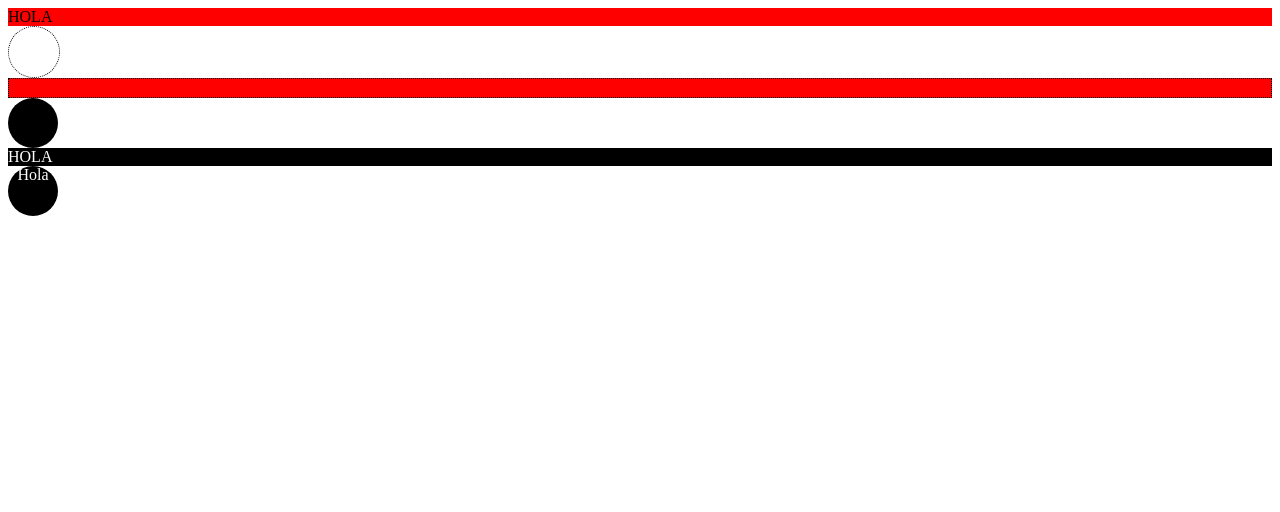
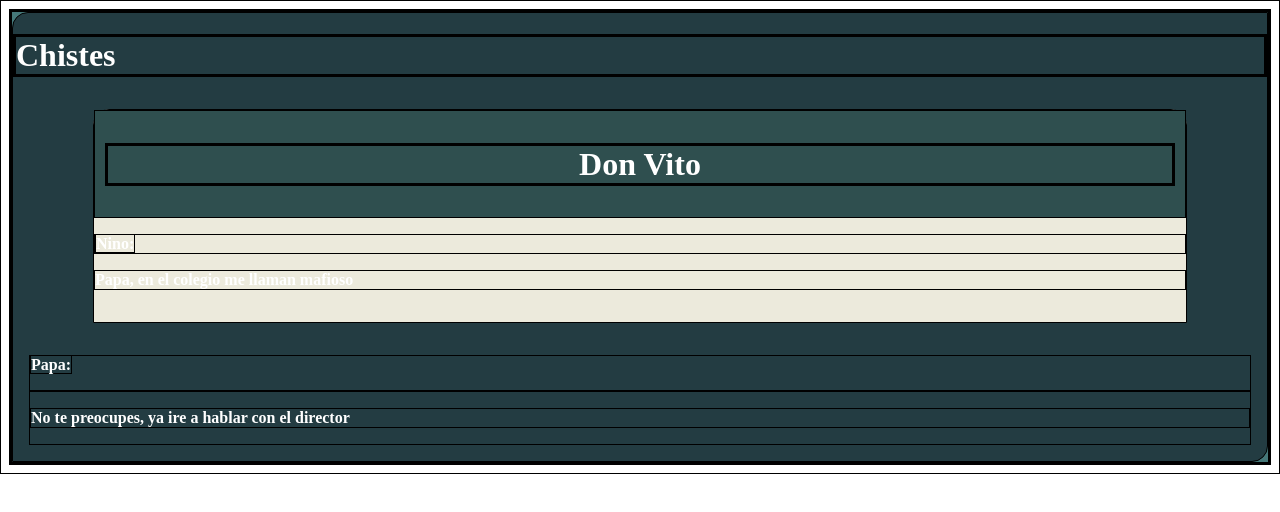
Before and after one commit to Rubentub/firstweb1, a plain HTML site: page index.html in a window 1280 px wide. Drawn offline with Linux system fonts and the light colour scheme.

Commit message:
firstweb

```diff
--- a/index.html
+++ b/index.html
@@ -5,14 +5,23 @@
         <link rel="stylesheet" href="style.css">
     </head>
     <body>
+        <div class="body">
+        <div class="main">
+        <div class="title">
+          <h1> Chistes</h1>
 
-        <div class="fondo-rojo">HOLA</div>
-        <div class="px50 redondo discontinuo"> &nbsp; </div>
-        <div class="fondo-rojo discontinuo">&nbsp;</div>
-        <div class="px50 fondo-negro redondo"> &nbsp; </div>
-        <div class="texto-blanco fondo-negro">HOLA</div>
-        <div class="px50 redondo fondo-negro texto-blanco">Hola</div>
+        <div class="chat">
+        <div class="chat-header">
+            <h1> Don Vito</h1>
+        </div class="message m-white">
+                <p><strong>Nino:</strong></p>
+                <p>Papa, en el colegio me llaman mafioso </p>
+        </div>
 
+        <div class="message"
+                <p><strong>Papa:</strong></p>
+                <p> No te preocupes, ya ire a hablar con el director</p>
 
     </body>
+
 </html>
--- a/style.css
+++ b/style.css
@@ -1,30 +1,65 @@
-/* * { border: 0.1em solid black; } */
-.discontinuo {
-    border: 0.1em dotted black;
+* { border: 0.1em solid black; }
+.body {
+    margin: 0;
+    padding: 0;
+    background-color: #457879;
+
 }
 
-.fondo-rojo {
-    background-color: red;
+#main {
+    margin: 0,5em
+    background-color #fff;
+    padding: 15%;
+    margin-left: 10%;
+    margin-right: 10%;
 }
 
-.fondo-negro {
-    background-color: #000;
+.chat {
+    background-color: #eceadc;
+    border-top-left-radius: 1em;
+    border-top-right-radius: 1em;
+    padding-bottom: 1em;
+    margin: 2em 5em;
 }
 
-.texto-blanco {
-    color: #fff;
+.m-white{
+    margin-right: 60%;
+    border: 0.2em solid black;
+    border-bottom-left-radius: 1em;
+    border-top-left-radius: 1em;
+    border-top-right-radius: 1em;
+    border-bottom-right-radius: 1em;
+    background-color: white;
 }
 
-.redondo {
-    border-radius: 50%;
+.m-green{
+    margin-left: 60%;
+    border: 0.2em solid black;
+    border-bottom-left-radius: 1em;
+    border-top-left-radius: 1em;
+    border-top-right-radius: 1em;
+    border-bottom-right-radius: 1em;
+    background-color: greenyellow;
+}
+.title {
+    font-weight: bolder;
+    color: white;
+    background-color: #233c42;
+    padding: 0,5em;
+    border-top-left-radius: 1em;
+    border-bottom-right-radius: 1em;
 }
 
-.borde-verde {
-    border: 0.1em solid green;
+.chat-header {
+    background-color: #2f4f4f;
+    color: #fff;
+    padding: 10px;
+    text-align: center;
 }
 
-.px50 {
-    width: 50px;
-    height: 50px;
-    text-align: center;
+.message {
+    padding: 0,5em;
+    border: 0,1em solid black;
+    border-radius: 0,5em;
+    margin: 1em;
 }
```
Also changed, not shown: 2 other files.
